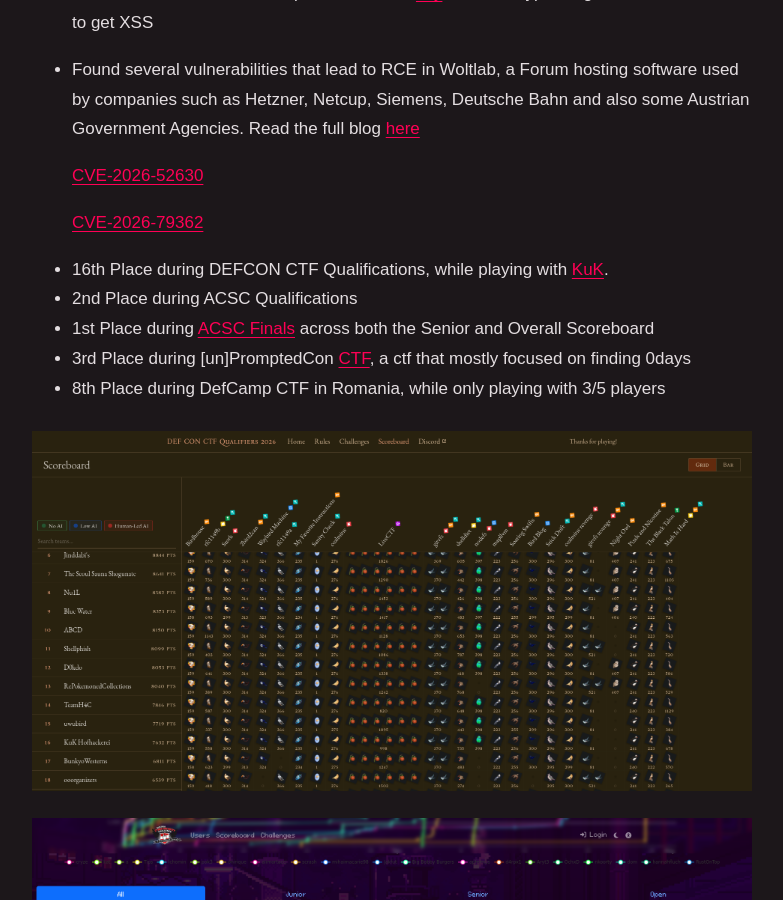
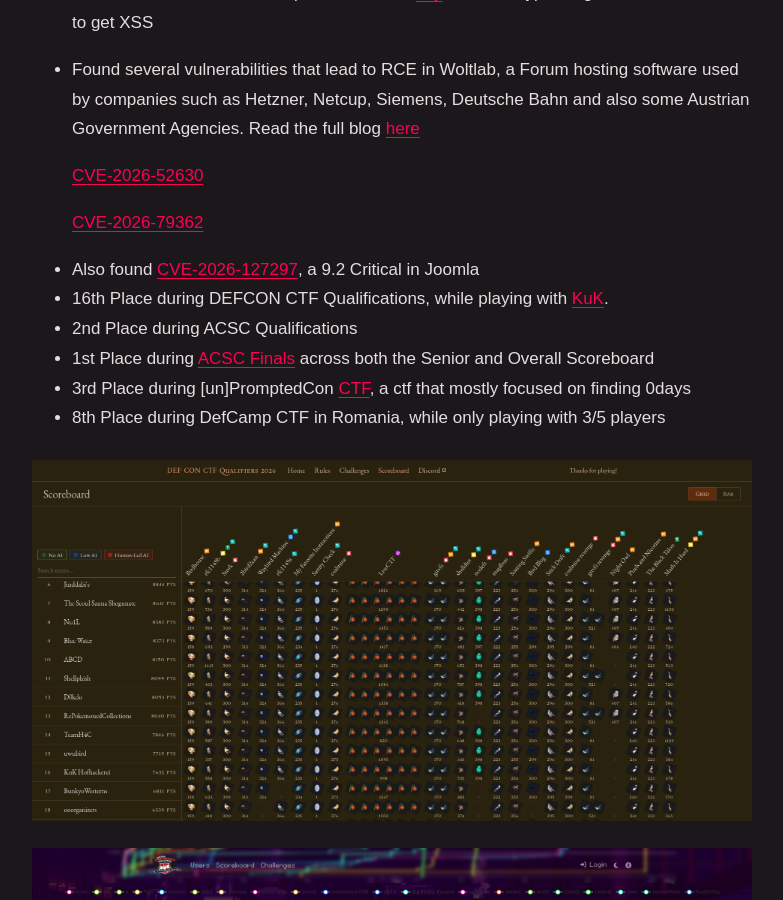
Before and after one commit to Katiemeows/katiemeows.github.io, a Jekyll site: the page built from _posts/2026-01-01-what-i-did.md, in a window 1280 px wide and 900 px high, scrolled down 532 px. Shown: the whole window, without its empty margins (248-1031 px from the left). Built offline with Jekyll 4.4.1, drawn with Linux system fonts in a browser that asks for light colours.

Commit message:
new cve yay

```diff
--- a/_posts/2026-01-01-what-i-did.md
+++ b/_posts/2026-01-01-what-i-did.md
@@ -13,6 +13,7 @@ This page is more or less for myself, since not everything I did this year is wo
     [CVE-2026-52630](https://www.tenable.com/cve/CVE-2026-52630)
 
     [CVE-2026-79362](https://www.tenable.com/cve/CVE-2026-79362)
+* Also found [CVE-2026-127297](https://www.cve.org/CVERecord?id=CVE-2026-127297), a 9.2 Critical in Joomla
 * 16th Place during DEFCON CTF Qualifications, while playing with [KuK](https://hofhackerei.at/).
 * 2nd Place during ACSC Qualifications
 * 1st Place during [ACSC Finals](https://verbotengut.at/news/austria-cyber-security-challenge-2026/) across both the Senior and Overall Scoreboard
```
